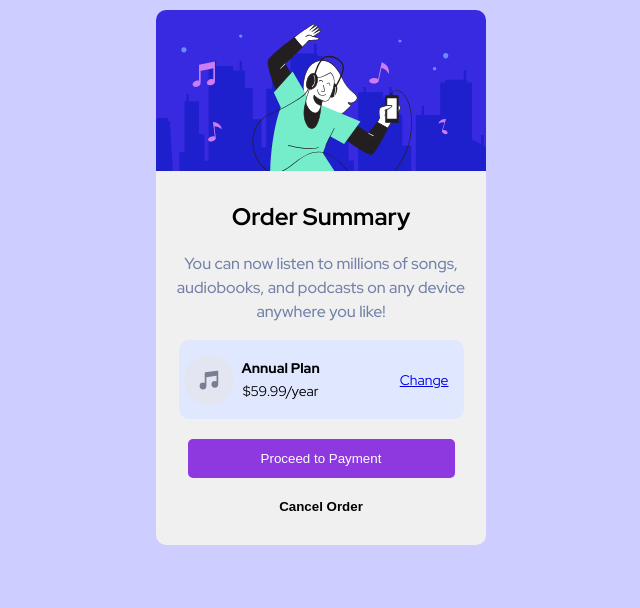
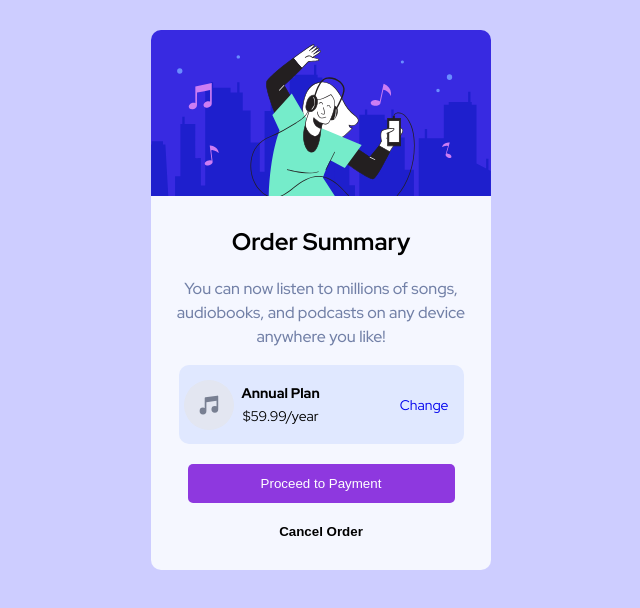
Before and after one commit to Keith-HeathII/Order-summary-component, a plain HTML site: page order-summary-component-main/index.html in a window 1280 px wide. Shown: the whole page, without its empty margins (319-959 px from the left). Drawn offline with Linux system fonts and the light colour scheme; a web font is replaced by a local one.

Commit message:
Update styles.css

```diff
--- a/order-summary-component-main/styles.css
+++ b/order-summary-component-main/styles.css
@@ -9,21 +9,21 @@ body {
 
 .order-summary {
     width: fit-content;
-    margin: 10px auto;
+    margin: 30px auto;
     display: flex;
     flex-direction: column;
 }
 
 .order-summary-top {
-    width: 330px;
+    width: 340px;
     border-top-right-radius: 10px;
     border-top-left-radius: 10px;
 }
 
 .order-summary-bottom {
-    width: 330px;
+    width: 340px;
     text-align: center;
-    background-color: rgb(240, 240, 240);
+    background-color:  hsl(225, 100%, 98%);
     padding: 10px;
     border-bottom-left-radius: 10px;
     border-bottom-right-radius: 10px;
@@ -51,6 +51,7 @@ body {
 .payment-plan-box a {
     align-items: center;
     margin-right: 10px;
+    text-decoration: none;
 }
 
 .payment-plan-box span {
```
